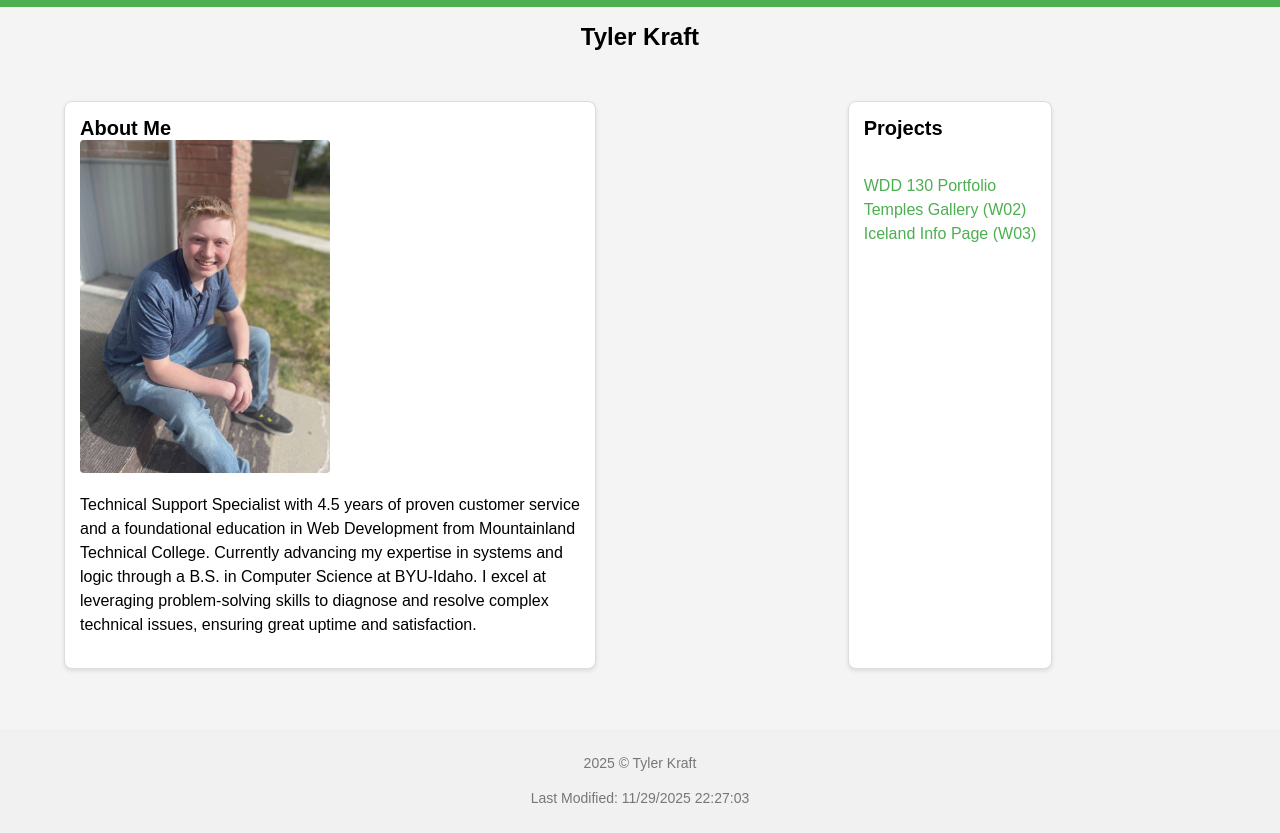
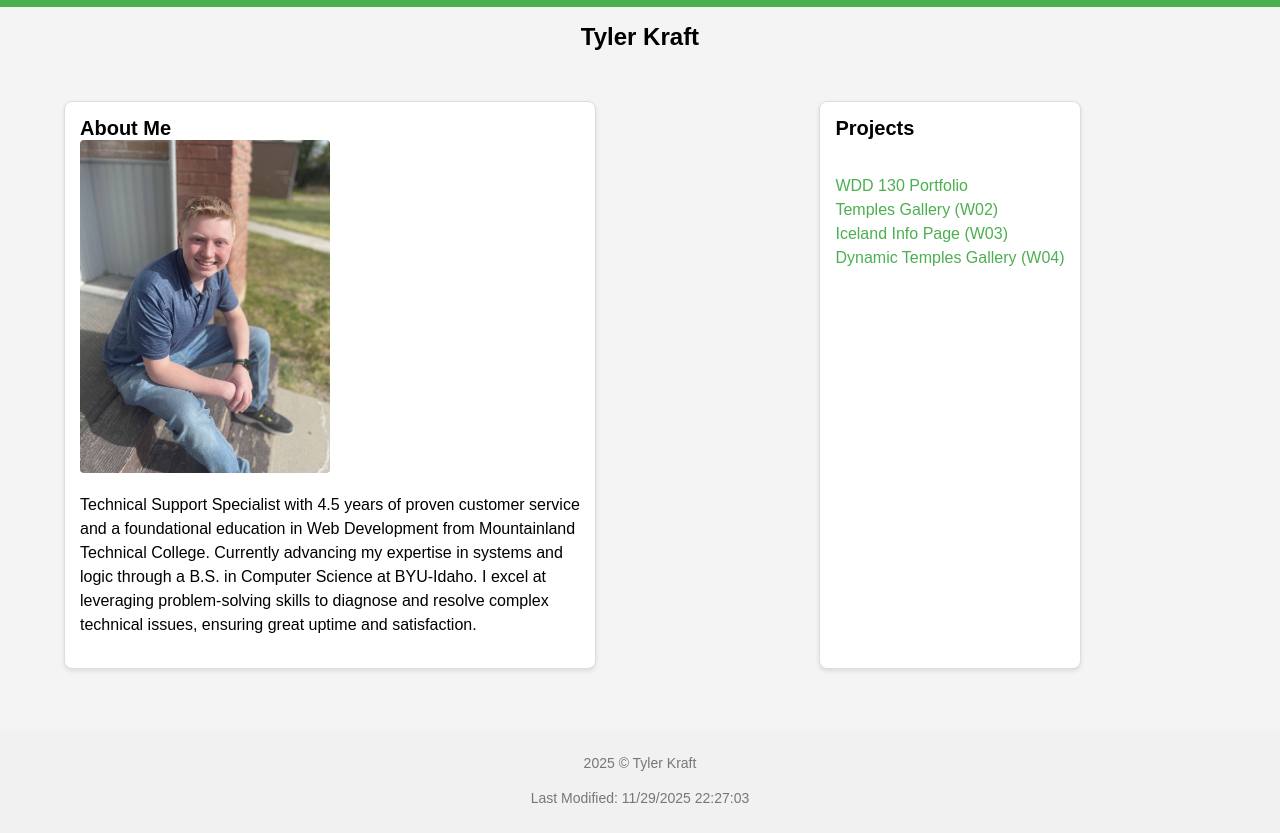
Before and after one commit to TylerKraft03/wdd131, a plain HTML site: page index.html in a window 1280 px wide. Shown: the part 99-932 px from the top of the page. Drawn offline with Linux system fonts and the light colour scheme.

Commit message:
adfasdfasdf

```diff
--- a/index.html
+++ b/index.html
@@ -39,6 +39,8 @@
                 <a href="week2/temples.html">Temples Gallery (W02)</a>
                 <br>
                 <a href="week3/place.html">Iceland Info Page (W03)</a>
+                <br>
+                <a href="week4/temples.html">Dynamic Temples Gallery (W04)</a>
             </p>
         </section>
     </main>
```
